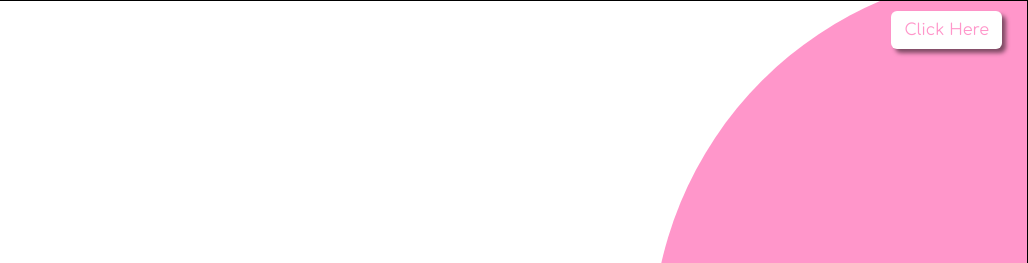
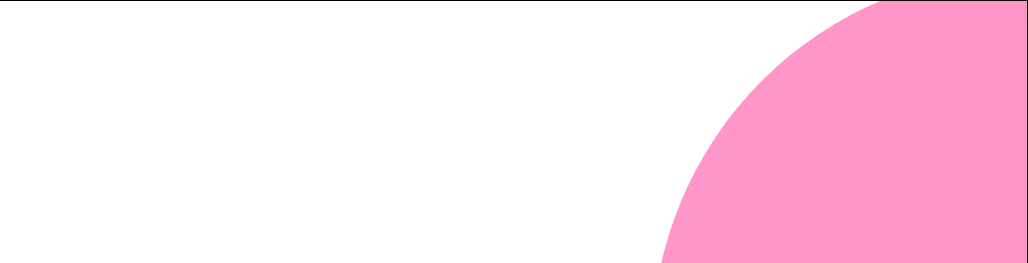
Before and after one commit to amrutha100-c/ExpenseTracker, a plain HTML site: page index.html in a window 1280 px wide. Shown: the top 263 px of the page, 252-1280 px from the left. Drawn offline with nearby package versions, Linux system fonts and the light colour scheme.

Commit message:
Update index.html

```diff
--- a/index.html
+++ b/index.html
@@ -18,7 +18,6 @@
             <h5 class="m-0">Expense Tracker
                 <img src="./wallet2.png" alt="" width="35px" height="35px">
             </h5>
-            <button class="btn btn-md" id="click-here-button">Click Here</button>
         </div>
         <div class="main-content">
             <h2 class="content-text">Hello<span id="wave" >👋</span>, please enter your <br>
```
